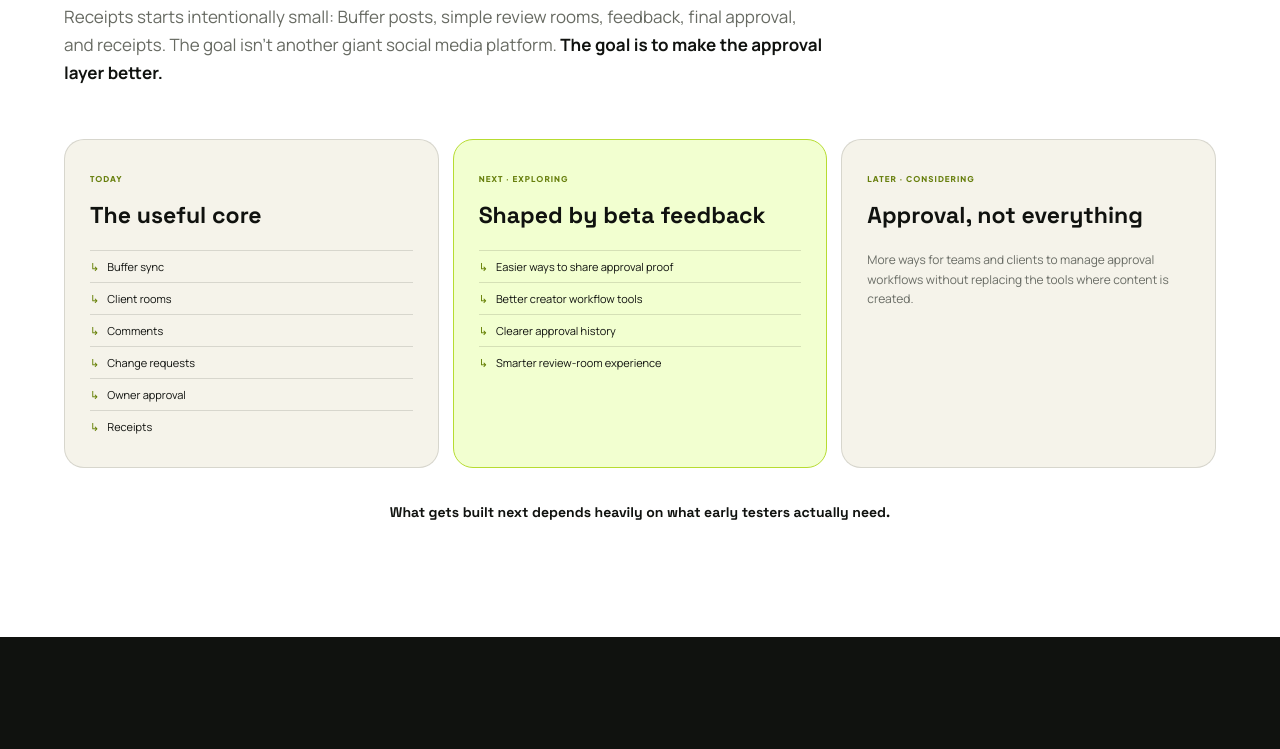
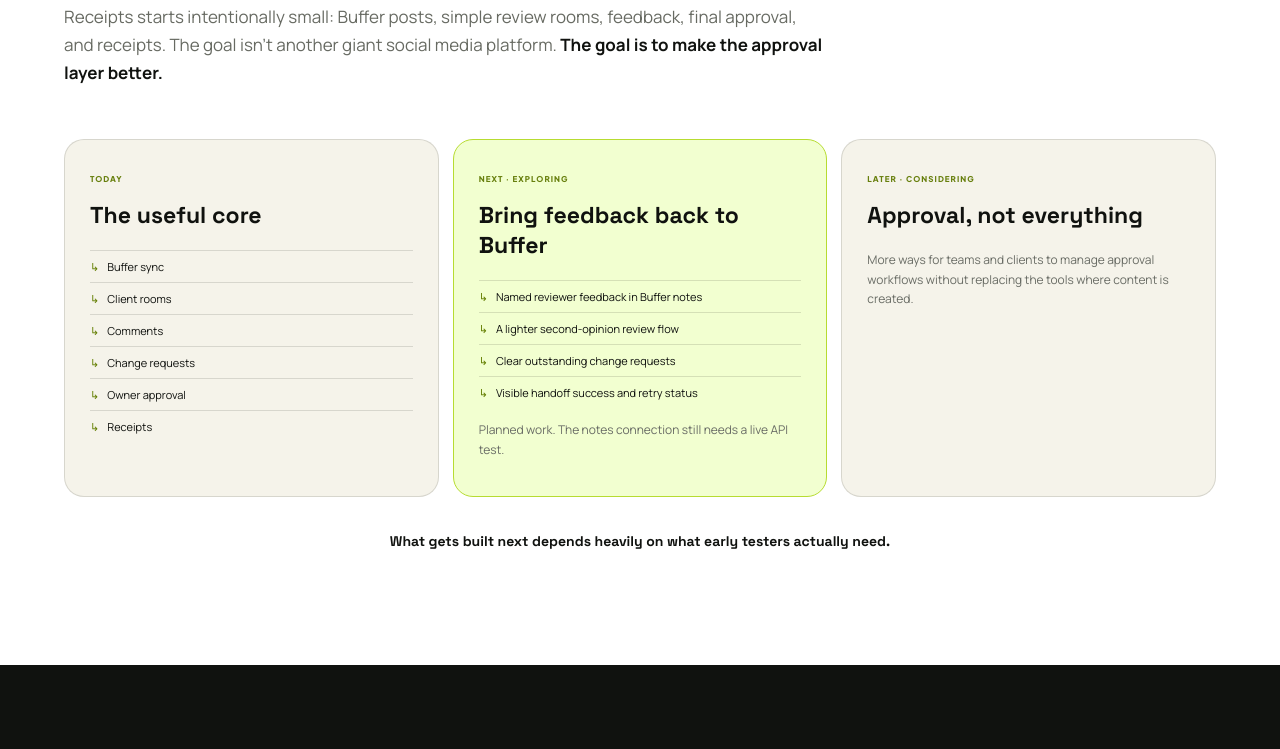
Before and after one commit to kylozenzen/approvals-for-buffer, a website: page index.html in a window 1280 px wide. Shown: the part 6134-6883 px from the top of the page. Drawn offline with Linux system fonts and the light colour scheme.

Commit message:
Focus Receipts roadmap on attributed Buffer feedback

```diff
--- a/index.html
+++ b/index.html
@@ -92,7 +92,7 @@
 
     <section id="direction" class="direction page-pad section-pad">
       <div class="section-intro"><p class="eyebrow">Where Receipts is going</p><h2>The missing handoff between content creation and client sign-off.</h2><p>Receipts starts intentionally small: Buffer posts, simple review rooms, feedback, final approval, and receipts. The goal isn't another giant social media platform. <strong>The goal is to make the approval layer better.</strong></p></div>
-      <div class="roadmap"><article><span>Today</span><h3>The useful core</h3><ul><li>Buffer sync</li><li>Client rooms</li><li>Comments</li><li>Change requests</li><li>Owner approval</li><li>Receipts</li></ul></article><article class="next-card"><span>Next · Exploring</span><h3>Shaped by beta feedback</h3><ul><li>Easier ways to share approval proof</li><li>Better creator workflow tools</li><li>Clearer approval history</li><li>Smarter review-room experience</li></ul></article><article><span>Later · Considering</span><h3>Approval, not everything</h3><p>More ways for teams and clients to manage approval workflows without replacing the tools where content is created.</p></article></div>
+      <div class="roadmap"><article><span>Today</span><h3>The useful core</h3><ul><li>Buffer sync</li><li>Client rooms</li><li>Comments</li><li>Change requests</li><li>Owner approval</li><li>Receipts</li></ul></article><article class="next-card"><span>Next · Exploring</span><h3>Bring feedback back to Buffer</h3><ul><li>Named reviewer feedback in Buffer notes</li><li>A lighter second-opinion review flow</li><li>Clear outstanding change requests</li><li>Visible handoff success and retry status</li></ul><p>Planned work. The notes connection still needs a live API test.</p></article><article><span>Later · Considering</span><h3>Approval, not everything</h3><p>More ways for teams and clients to manage approval workflows without replacing the tools where content is created.</p></article></div>
       <p class="direction-note">What gets built next depends heavily on what early testers actually need.</p>
     </section>
 
```
